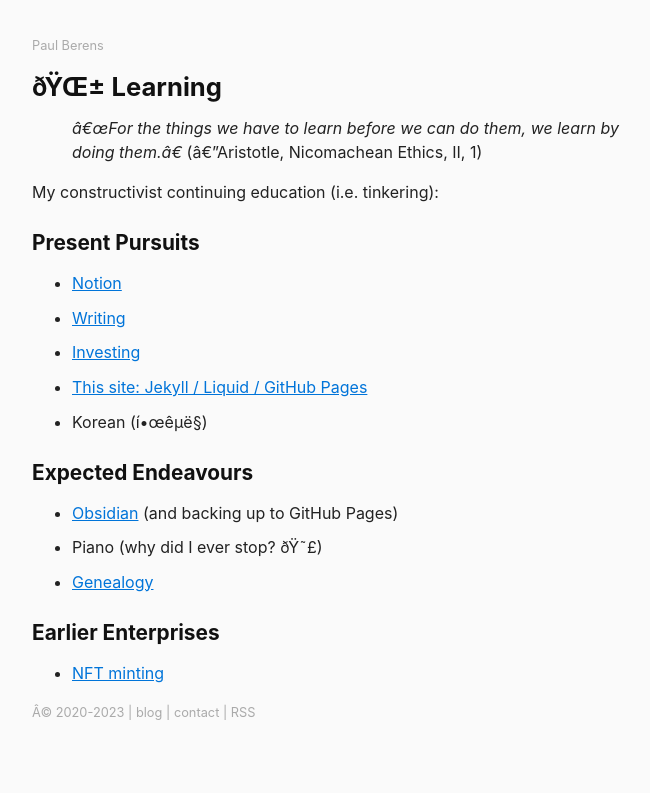
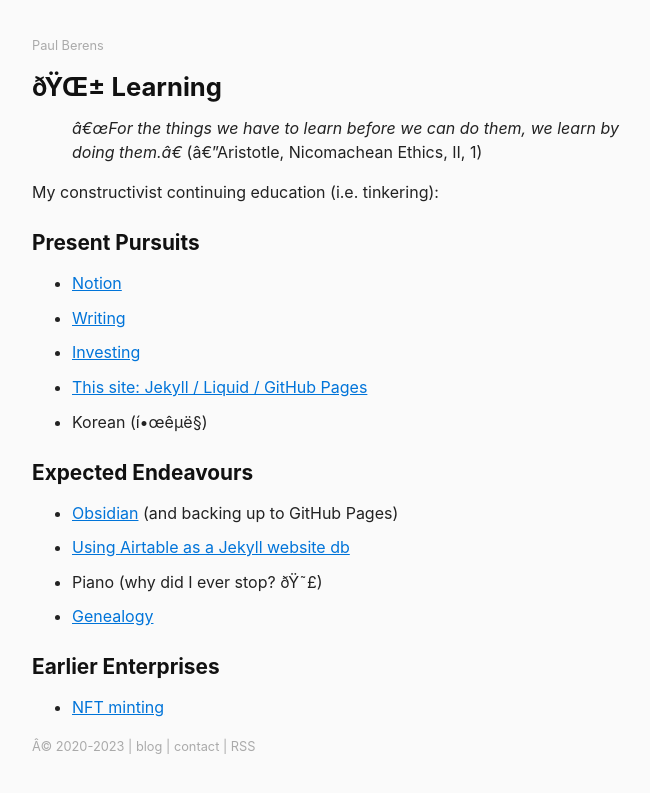
Before and after one commit to berensp/berensp.github.io, a Jekyll site: the page built from pages/bio/learning.md, in a window 1280 px wide. Shown: the top 793 px of the page, without its empty margins (288-938 px from the left). Built offline with Jekyll 4.4.1, drawn with Linux system fonts in a browser that asks for light colours; a script that is not in the unit is left out.

Commit message:
Update learning.md

```diff
--- a/pages/bio/learning.md
+++ b/pages/bio/learning.md
@@ -17,6 +17,7 @@
 
 ## Expected Endeavours
 - <a href="https://obsidian.md/" target="_blank">Obsidian</a> (and backing up to GitHub Pages)
+- [Using Airtable as a Jekyll website db](/https://mzrn.sh/2022/04/29/using-airtable-as-a-jekyll-website-database/)
 - Piano (why did I ever stop? 😣)
 - [Genealogy](/ancestry/)
 
```
